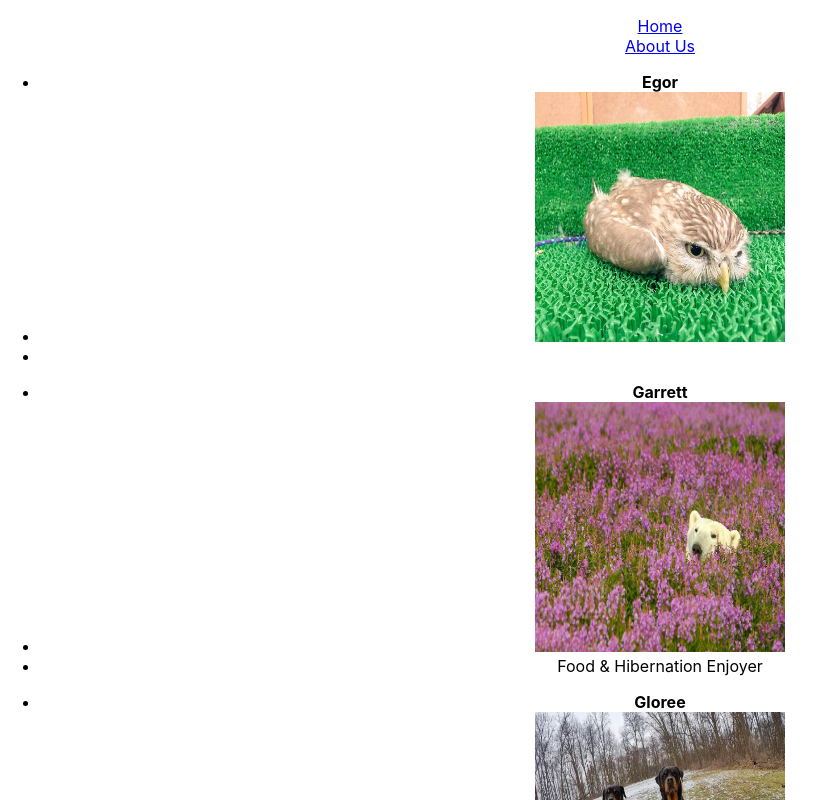
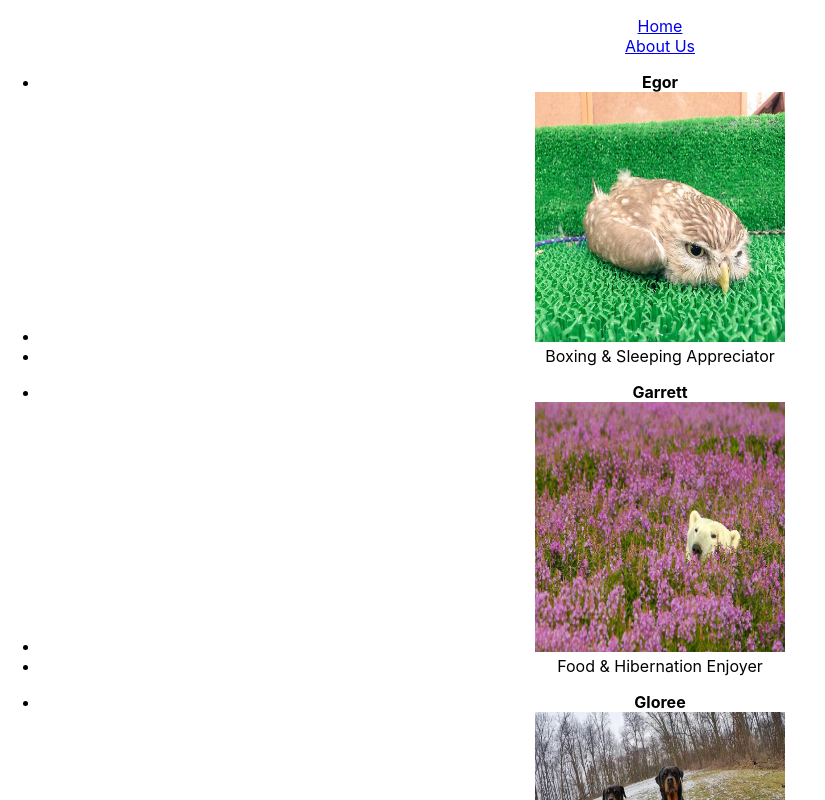
Before and after one commit to EGORDYU/group-github-lab, a React (Create React App) app: page /about in a window 1280 px wide. Shown: the top 800 px of the page, without its empty margins (0-825 px from the left). Built offline with nearby package versions, Linux system fonts and the light colour scheme.

Commit message:
egor desc

```diff
--- a/src/components/pages/About.jsx
+++ b/src/components/pages/About.jsx
@@ -5,7 +5,7 @@ export default function About() {
             <ul>
                 <li><strong>Egor</strong></li>
                 <li><img src={process.env.PUBLIC_URL + "/owlavatar.png"} /></li>
-                <li></li>
+                <li>Boxing & Sleeping Appreciator</li>
             </ul>
 
             <ul>
```
